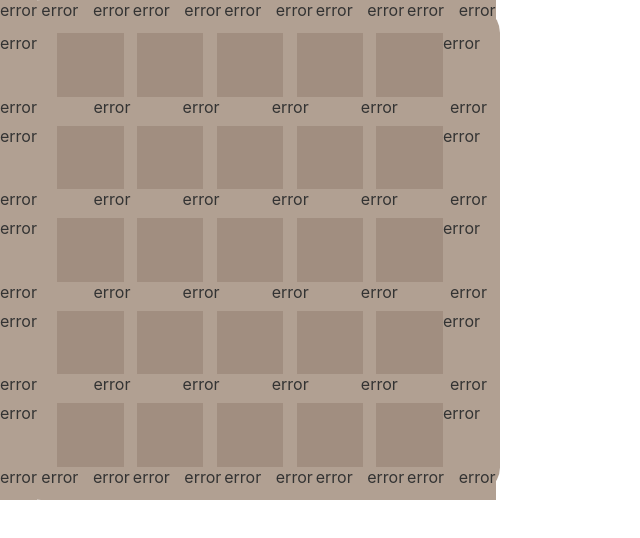
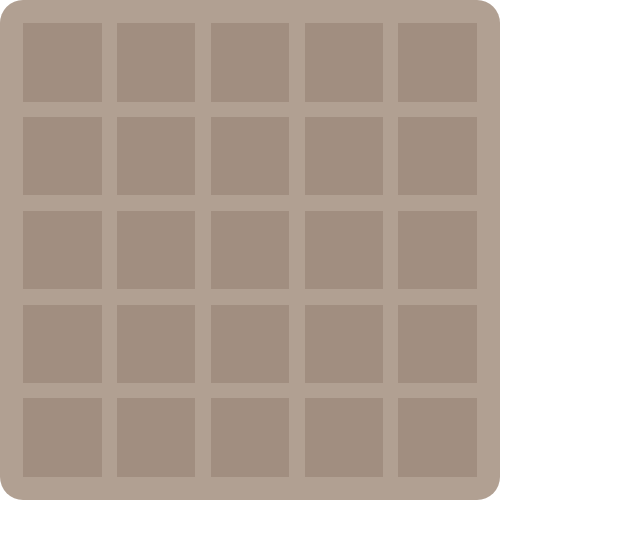
Before and after one commit to haruyama480/hr-quoridor-viewer, a Svelte app: page / in a window 1280 px wide. Shown: the top 538 px of the page, without its empty margins (0-640 px from the left). Built offline with nearby package versions, Linux system fonts and the light colour scheme.

Commit message:
fix html

```diff
--- a/src/App.svelte
+++ b/src/App.svelte
@@ -114,8 +114,6 @@
               class="ghost horizontalWall"
               class:lastHorizontalWall={x === inner_n - 2}
             />
-          {:else}
-            <div>error</div>
           {/if}
         </div>
       {/each}
```
